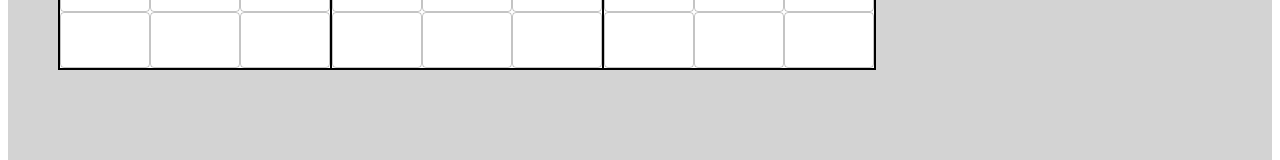
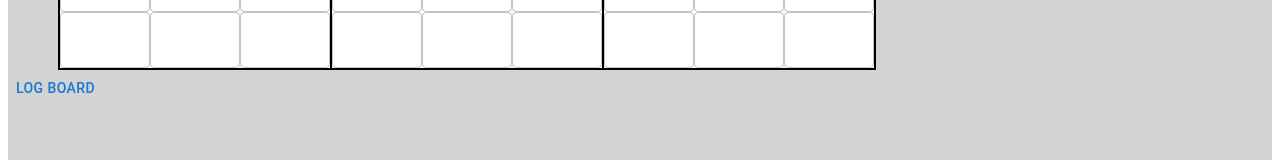
Before and after one commit to youssefrag/SudokuSolver, a React (Create React App) app in the folder client/: page / in a window 1280 px wide. Shown: the part 550-710 px from the top of the page. Built offline with nearby package versions, Linux system fonts and the light colour scheme.

Commit message:
finish formattinh board into string

```diff
--- a/client/package.json
+++ b/client/package.json
@@ -10,6 +10,7 @@
     "@testing-library/jest-dom": "^5.16.4",
     "@testing-library/react": "^13.3.0",
     "@testing-library/user-event": "^13.5.0",
+    "axios": "^0.27.2",
     "react": "^18.2.0",
     "react-dom": "^18.2.0",
     "react-scripts": "5.0.1",
--- a/client/src/components/App.js
+++ b/client/src/components/App.js
@@ -1,5 +1,7 @@
 import { useState } from "react";
 import Board from "./ui/Board";
+
+import { Button } from "@mui/material";
 import { makeStyles } from "@mui/styles";
 
 const useStyles = makeStyles({
@@ -22,12 +24,29 @@ function App() {
 
   const classes= useStyles();
 
+  const handleSubmit = () => {
+    let boardString = ''
+    for (let i = 0; i < 81; i++) {
+      if (board[i]) {
+        boardString += board[i].toString()
+      } else {
+        boardString += '.'
+      }
+    }
+    console.log(boardString)
+  }
+
   return (
     <div className={classes.root}>
       <Board
         board={board}
         setBoard={setBoard}
       />
+      <Button
+        onClick={handleSubmit}
+      >
+        log board
+      </Button>
     </div>
   );
 }
--- a/client/src/components/ui/Board.jsx
+++ b/client/src/components/ui/Board.jsx
@@ -19,19 +19,14 @@ const useStyles = makeStyles({
 export default function Board(props) {
 
   const { board, setBoard } = props
-
-  // console.log(typeof board)
-  // console.log(board.length)
   const classes = useStyles()
 
   const handleChange = (e) => {
     const name = e.target.name
     const value = e.target.value
-    console.log('value:', value)
     const index = Number(name) - 1
     board[index] = Number(value)
     setBoard(board)
-    console.log(board)
   }
 
   const createRowIndexes = (num) => {
```
Also changed, not shown: 1 other file (tests, documents, lock files or other folders).
